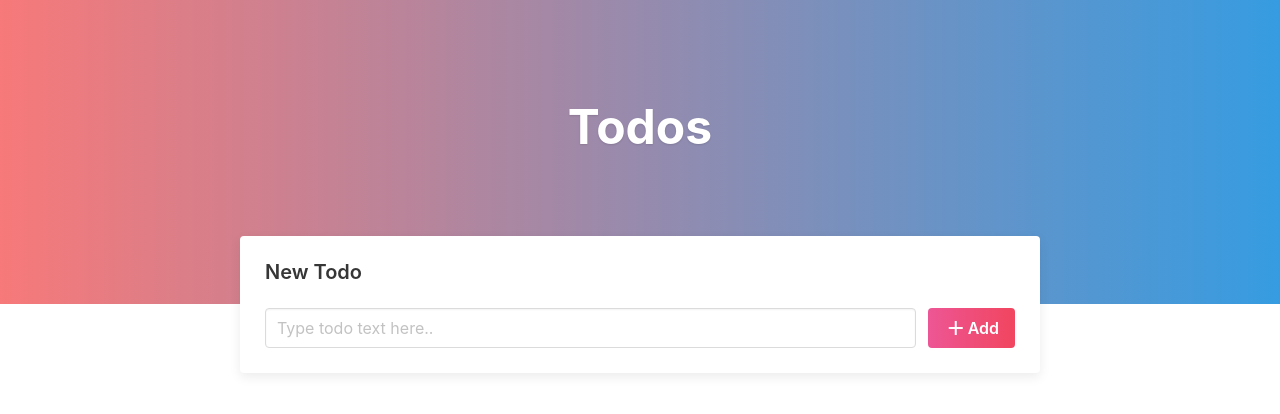
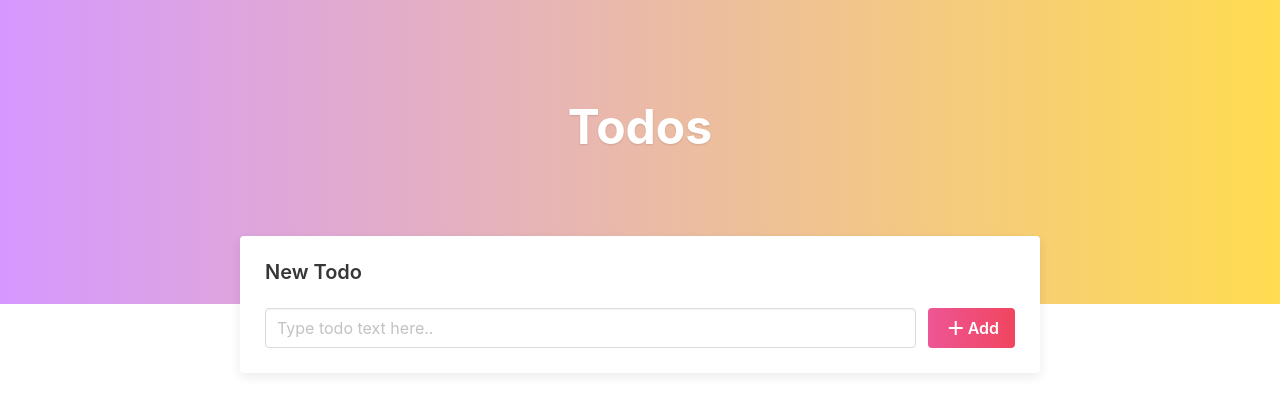
Before and after one commit to praneeth-balamurugan/todos, an Angular app: page / in a window 1280 px wide. Shown: the top 414 px of the page. Built offline with nearby package versions, Linux system fonts and the light colour scheme.

Commit message:
color change

```diff
--- a/src/app/todos/todos.component.scss
+++ b/src/app/todos/todos.component.scss
@@ -1,5 +1,5 @@
 .heading-section {
-  background: linear-gradient(to right, rgb(247, 121, 121), rgb(54, 156, 225));
+  background: linear-gradient(to right, rgb(214, 152, 255), rgb(255, 220, 81));
 
   padding: 100px;
   padding-bottom: 150px;
```
